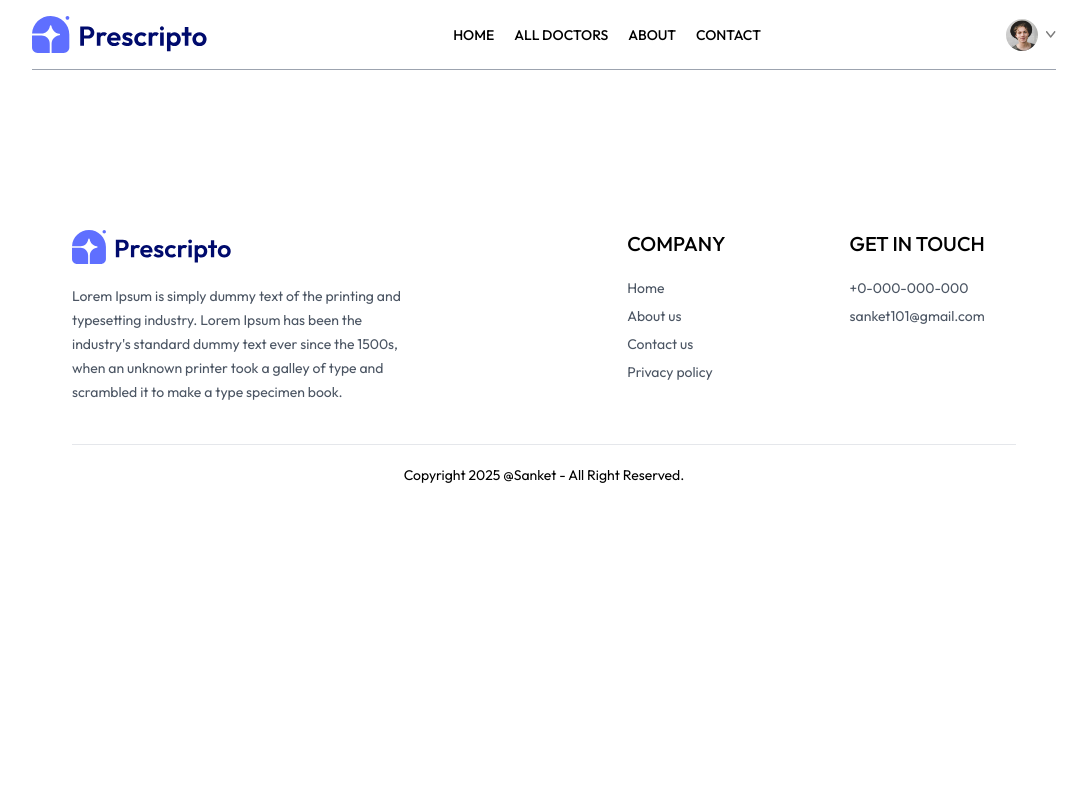
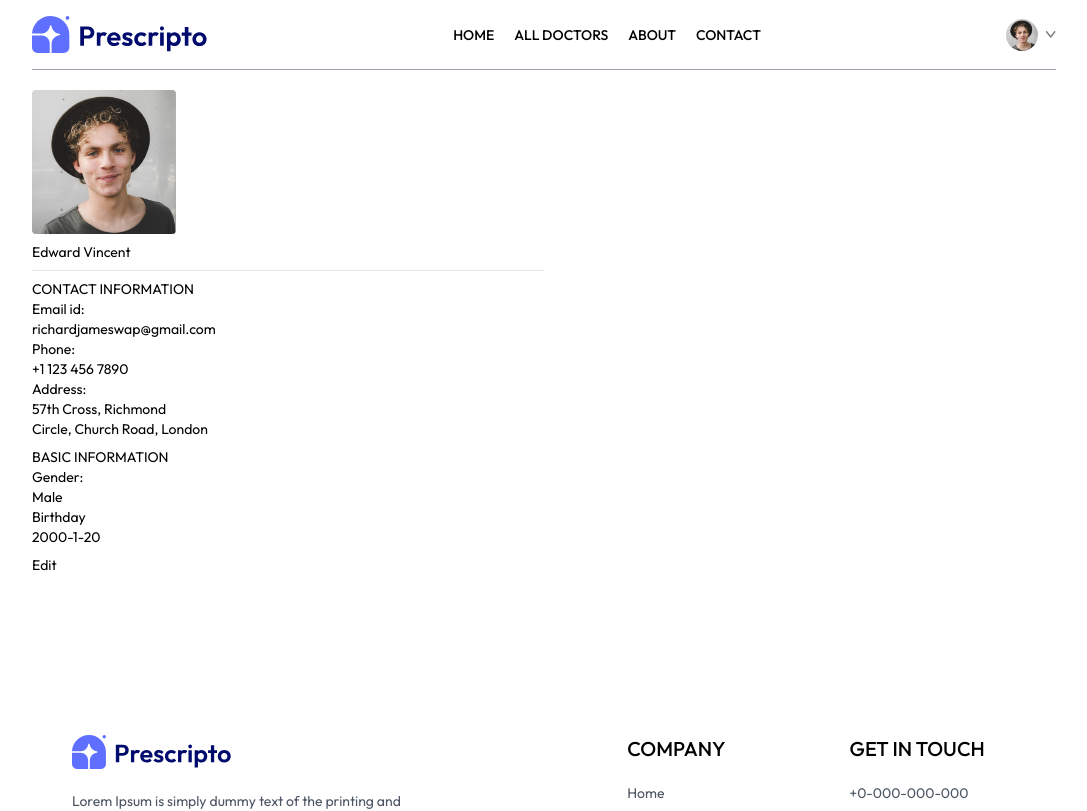
Before and after one commit to Sanket01-debug/Prescripto, a React (Vite) app in the folder frontend/: page /my-profile in a window 1280 px wide. Shown: the top 811 px of the page, without its empty margins (96-1183 px from the left). Built offline with nearby package versions, Linux system fonts and the light colour scheme.

Commit message:
Implement login and profile editing features with dynamic state management

```diff
--- a/frontend/src/pages/Login.jsx
+++ b/frontend/src/pages/Login.jsx
@@ -1,10 +1,46 @@
-import React from 'react'
+import React, { useState } from 'react'
 
 const Login = () => {
+
+  const [state, setState] = useState('Sign Up')
+
+  const [email, setEmail] = useState('')
+  const [password, setPassword] = useState('')
+  const [name, setName] = useState('')
+
+  const onSubmitHandler = async (event) => {
+    event.preventDefault()
+  }
+
   return (
-    <div>
+    <form className='min-h-[80vh] flex items-center'>
+      <div className='flex flex-col gap-3 m-auto items-start p-8 min-w-[340px] sm:min-w-96 border rounded-xl text-zinc-600 text-sm shadow-lg'>
+        <p className='text-2xl font-semibold'>{state === 'Sign Up' ? "Create Account" : "Login"}</p>
+        <p>Please {state === 'Sign Up' ? "sign up" : "log in"} to book appointment</p>
+        {
+          state === 'Sign Up' && <div className='w-full'>
+            <p>Full Name</p>
+            <input className='border border-zinc-300 rounded-w-full p-2 mt-1' type="text" onChange={(e) => setName(e.target.name)} value={name} required />
+          </div>
+        }
 
-    </div>
+        <div className='w-full'>
+          <p>Email</p>
+          <input className='border border-zinc-300 rounded-w-full p-2 mt-1' type="email" onChange={(e) => setEmail(e.target.name)} value={email} required />
+        </div>
+
+        <div className='w-full'>
+          <p>Password</p>
+          <input className='border border-zinc-300 rounded-w-full p-2 mt-1' type="password" onChange={(e) => setPassword(e.target.name)} value={password} required />
+        </div>
+        <button className='bg-primary text-white w-full py-2 rounded-md text-base'>{state === 'Sign Up' ? "Create Account" : "Login"}</button>
+        {
+          state === "Sign Up"
+            ? <p>Already have an account? <span onClick={() => setState('Login')} className='text-primary underline cursor-pointer'>Login here</span></p>
+            : <p>Create an new account? <span onClick={() => setState('Sign Up')} className='text-primary underline cursor-pointer'>click here</span></p>
+        }
+      </div>
+    </form>
   )
 }
 
--- a/frontend/src/pages/MyProfile.jsx
+++ b/frontend/src/pages/MyProfile.jsx
@@ -1,9 +1,90 @@
-import React from 'react'
+import React, { useState } from 'react'
+import { assets } from '../assets/assets'
 
 const MyProfile = () => {
+
+  const [userData, setUserData] = useState({
+    name: "Edward Vincent",
+    image: assets.profile_pic,
+    email: 'richardjameswap@gmail.com',
+    phone: '+1 123 456 7890',
+    address: {
+      line1: "57th Cross, Richmond",
+      line2: "Circle, Church Road, London"
+    },
+    gender: 'Male',
+    dob: '2000-1-20'
+  })
+
+  const [isEdit, setIsEdit] = useState(false)
+
   return (
-    <div>
+    <div className='max-w-lg flex flex-col gap-2 text-sm '>
 
+      <img className='w-36 rounded' src={userData.image} alt="" />
+      {
+        isEdit
+          ? <input type="text" value={userData.name} onChange={e => setUserData(prev => ({ ...prev, name: e.target.value }))} />
+          : <p>{userData.name}</p>
+      }
+
+      <hr />
+      <div>
+        <p>CONTACT INFORMATION</p>
+        <div>
+          <p>Email id:</p>
+          <p>{userData.email}</p>
+          <p>Phone:</p>
+          {
+            isEdit
+              ? <input type="text" value={userData.phone} onChange={e => setUserData(prev => ({ ...prev, phone: e.target.value }))} />
+              : <p>{userData.phone}</p>
+          }
+          <p>Address:</p>
+          {
+            isEdit
+              ? <p>
+                <input onChange={(e) => setUserData(prev => ({ ...prev, address: { ...prev.address, line1: e.target.value } }))} value={userData.address.line1} type="text" />
+                <br />
+                <input onChange={(e) => setUserData(prev => ({ ...prev, address: { ...prev.address, line2: e.target.value } }))} value={userData.address.line2} type="text" />
+              </p>
+              : <p>
+                {userData.address.line1}
+                <br />
+                {userData.address.line2}
+              </p>
+          }
+        </div>
+      </div>
+
+      <div>
+        <p>BASIC INFORMATION</p>
+        <div>
+          <p>Gender:</p>
+          {
+            isEdit
+              ? <select onChange={(e) => setUserData(prev => ({ ...prev, gender: e.target.value }))} value={userData.gender}>
+                <option value="Male">Male</option>
+                <option value="Female">Female</option>
+              </select>
+              : <p>{userData.gender}</p>
+          }
+          <p>Birthday</p>
+          {
+            isEdit
+            ? <input type="date" onChange={(e) => setUserData(prev => ({ ...prev, dob: e.target.value }))} value={userData.dob} />
+            : <p>{userData.dob}</p>
+          }
+        </div>
+      </div>
+
+      <div>
+        {
+          isEdit
+          ? <button onClick={()=>setIsEdit(false)}>Save information</button>
+          : <button onClick={()=>setIsEdit(true)}>Edit</button>
+        }
+      </div>
     </div>
   )
 }
```
